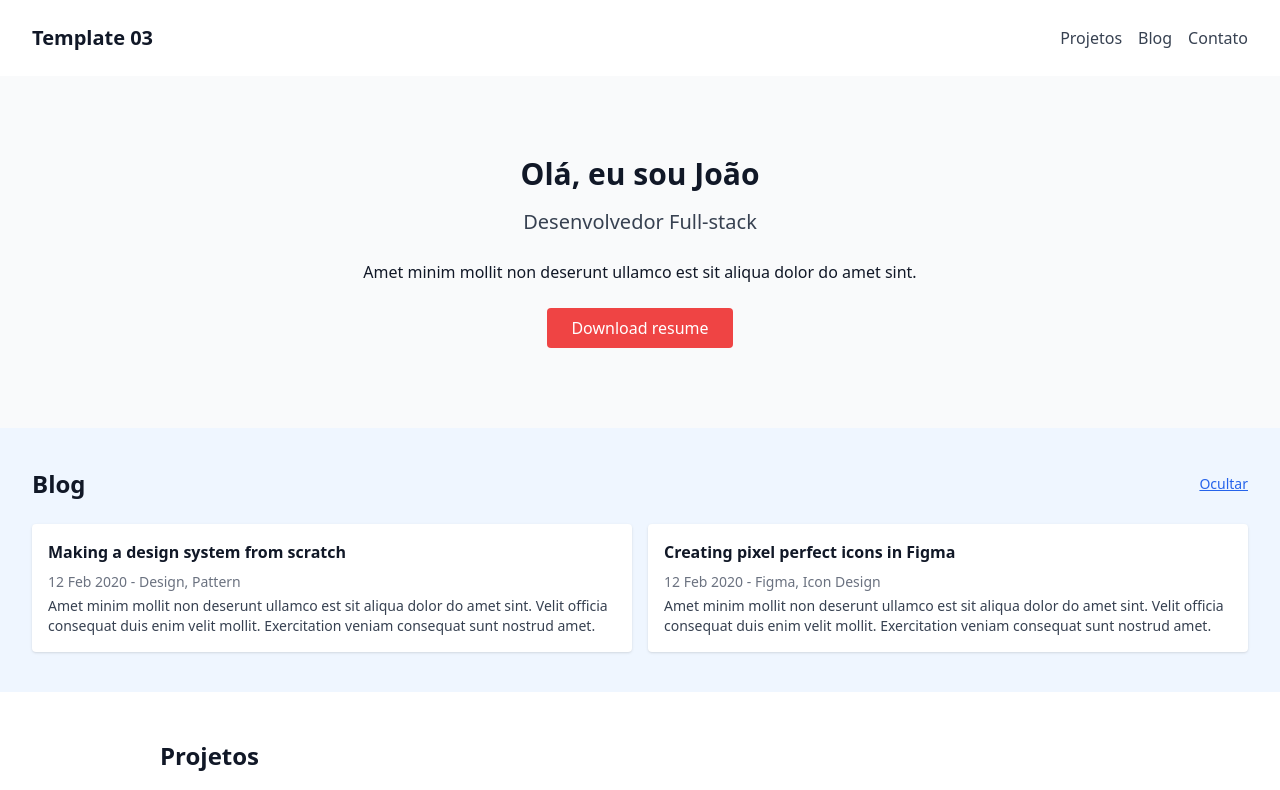
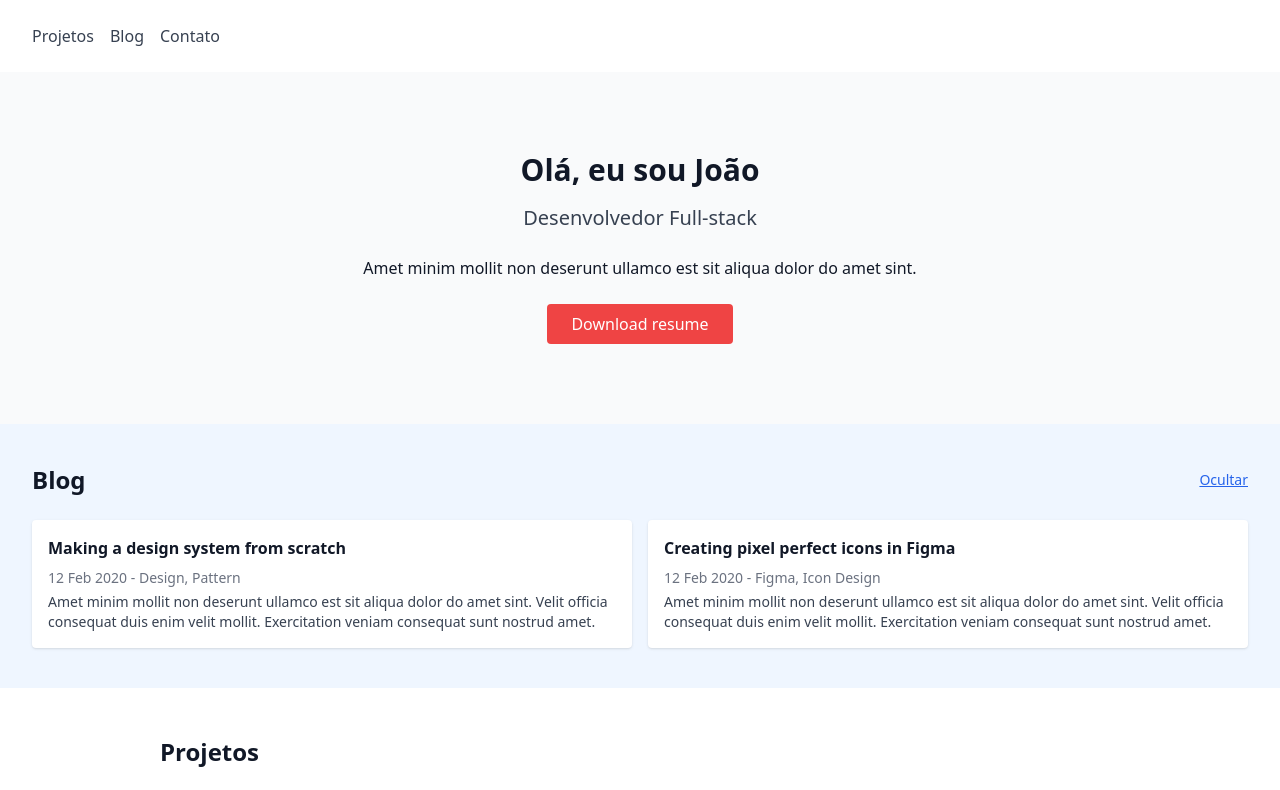
Before and after one commit to AzitromicinA/RID188407_Desafio04_Desenv_portfolio, a React (Vite) app: page / in a window 1280 px wide. Shown: the top 790 px of the page. Built offline with nearby package versions, Linux system fonts and the light colour scheme.

Commit message:
Update Header.jsx

```diff
--- a/src/components/Header.jsx
+++ b/src/components/Header.jsx
@@ -3,7 +3,6 @@ import React from "react";
 export default function Header() {
   return (
     <header className="flex justify-between items-center py-6 px-8 bg-white shadow">
-      <h1 className="text-xl font-bold">Template 03</h1>
       <nav className="space-x-4">
         <a href="#" className="text-gray-700 hover:underline">Projetos</a>
         <a href="#" className="text-gray-700 hover:underline">Blog</a>
```
